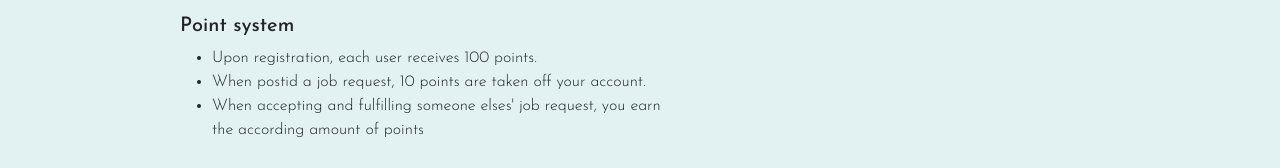
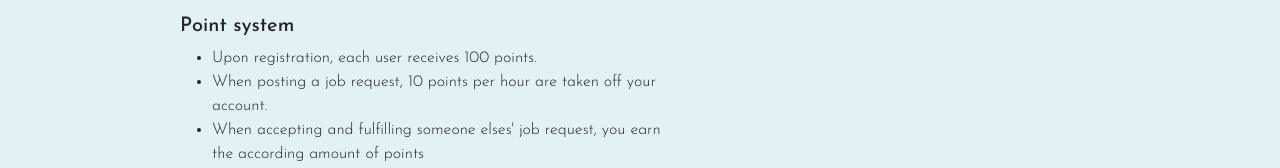
Before and after one commit to CodeOp-tech/fs34-group-C, a React (Vite) app in the folder client/: page /about in a window 1280 px wide. Shown: the part 723-891 px from the top of the page. Built offline with nearby package versions, Linux system fonts and the light colour scheme; no server answers.

Commit message:
finalizing

```diff
--- a/client/src/pages/About.jsx
+++ b/client/src/pages/About.jsx
@@ -52,8 +52,8 @@ export default function About() {
               <ul>
                 <li>Upon registration, each user receives 100 points. </li>
                 <li>
-                  When postid a job request, 10 points are taken off your
-                  account.
+                  When posting a job request, 10 points per hour are taken off
+                  your account.
                 </li>
                 <li>
                   When accepting and fulfilling someone elses' job request, you
```
